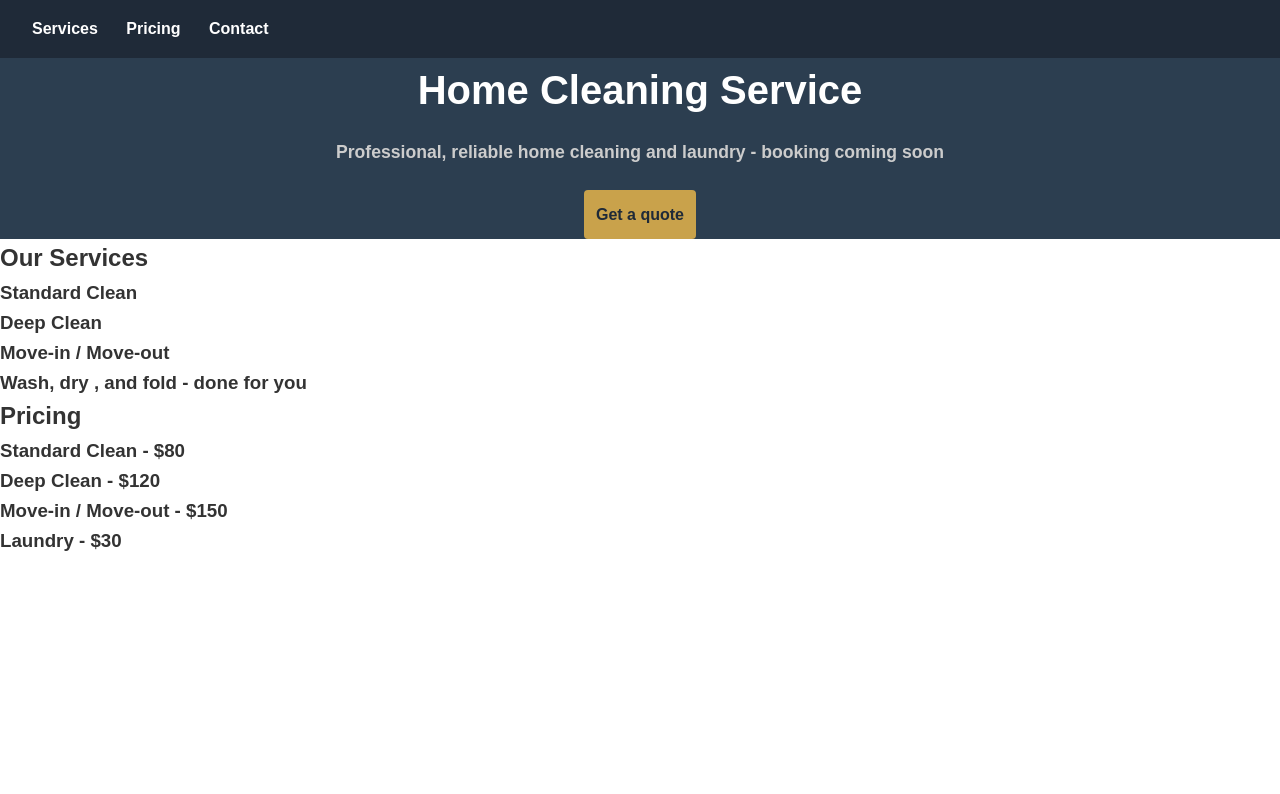
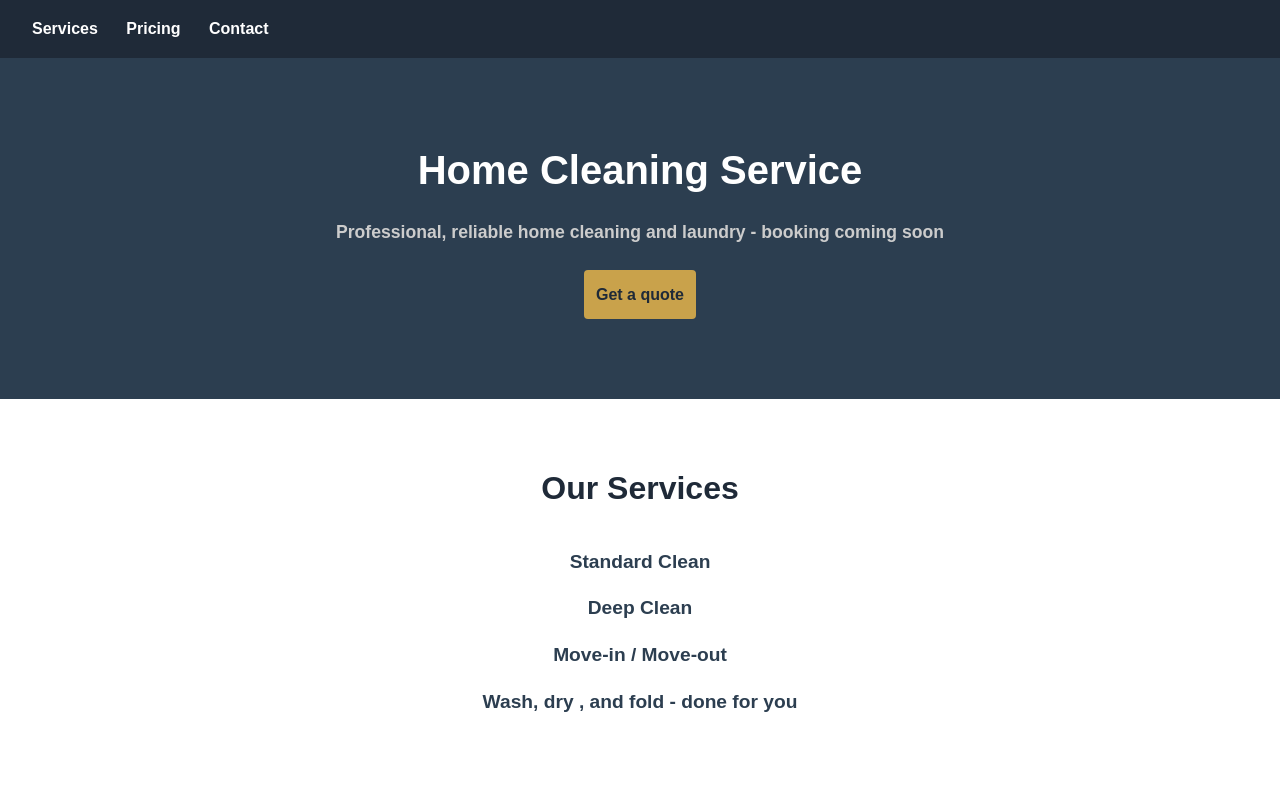
Before and after one commit to jvillaflor2/home-cleaning-website, a website: page public/index.html in a window 1280 px wide. Shown: the top 794 px of the page. Drawn offline with Linux system fonts and the light colour scheme.

Commit message:
style: add services section styling

```diff
--- a/public/index.html
+++ b/public/index.html
@@ -21,7 +21,7 @@
         <a href="booking.html" class ="btn">Get a quote</a>
     </section>
 
-        <section id="services">
+        <section id="services" class="services">
             <h2>Our Services</h2>
             <h3>Standard Clean</h3>
             <h3>Deep Clean</h3>
@@ -29,7 +29,7 @@
             <h3>Wash, dry , and fold - done for you</h3>
         </section>
 
-        <section id="pricing">
+        <section id="pricing" class= "pricing">
         <h2>Pricing</h2>
         <h3>Standard Clean - $80</h3>
         <h3>Deep Clean - $120</h3>
--- a/public/style.css
+++ b/public/style.css
@@ -41,6 +41,7 @@ header nav a:hover {
   color: var(--text-light);
   text-align: center;
   font-weight: bold;
+  padding: 80px 32px;
 }
 
 .hero-banner h1 {
@@ -67,3 +68,20 @@ header nav a:hover {
 .btn:hover {
   background: var(--gold-light);
 }
+
+.services {
+  padding: 64px 32px;
+  text-align: center;
+}
+
+.services h2 {
+  font-size: 2rem;
+  color: var(--navy);
+  margin-bottom: 32px;
+}
+
+.services h3 {
+  font-size: 1.2rem;
+  color: var(--navy-light);
+  margin-bottom: 16px;
+}
```
